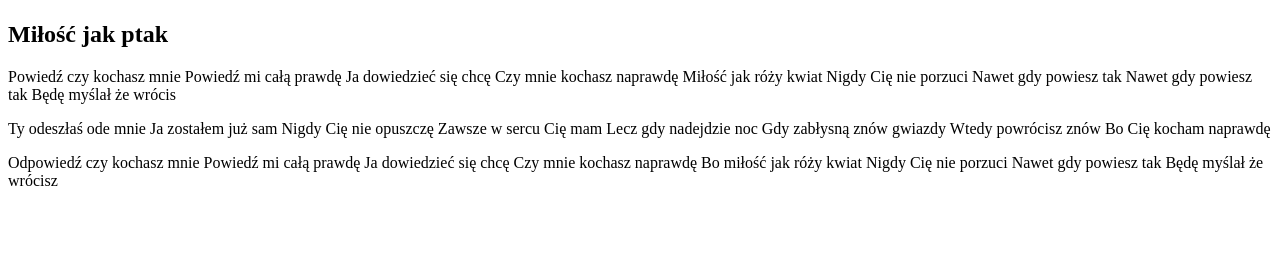
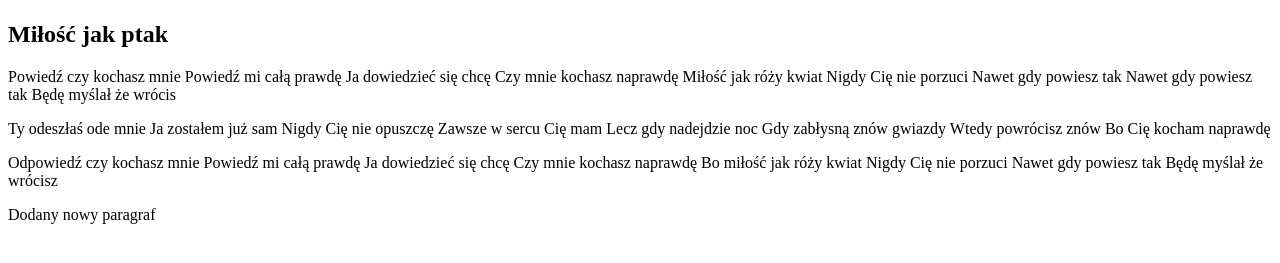
Before and after one commit to worksucks/learning-git-2, a plain HTML site: page index.html in a window 1280 px wide. Shown: the part 85-348 px from the top of the page. Drawn offline with Linux system fonts and the light colour scheme.

Commit message:
Dodano paragraf przed zamknięciem body

```diff
--- a/index.html
+++ b/index.html
@@ -41,5 +41,6 @@
                     Będę myślał że wrócisz </p>
 
         </main>
+        <p> Dodany nowy paragraf</p>
     </body>
 </html>
```
